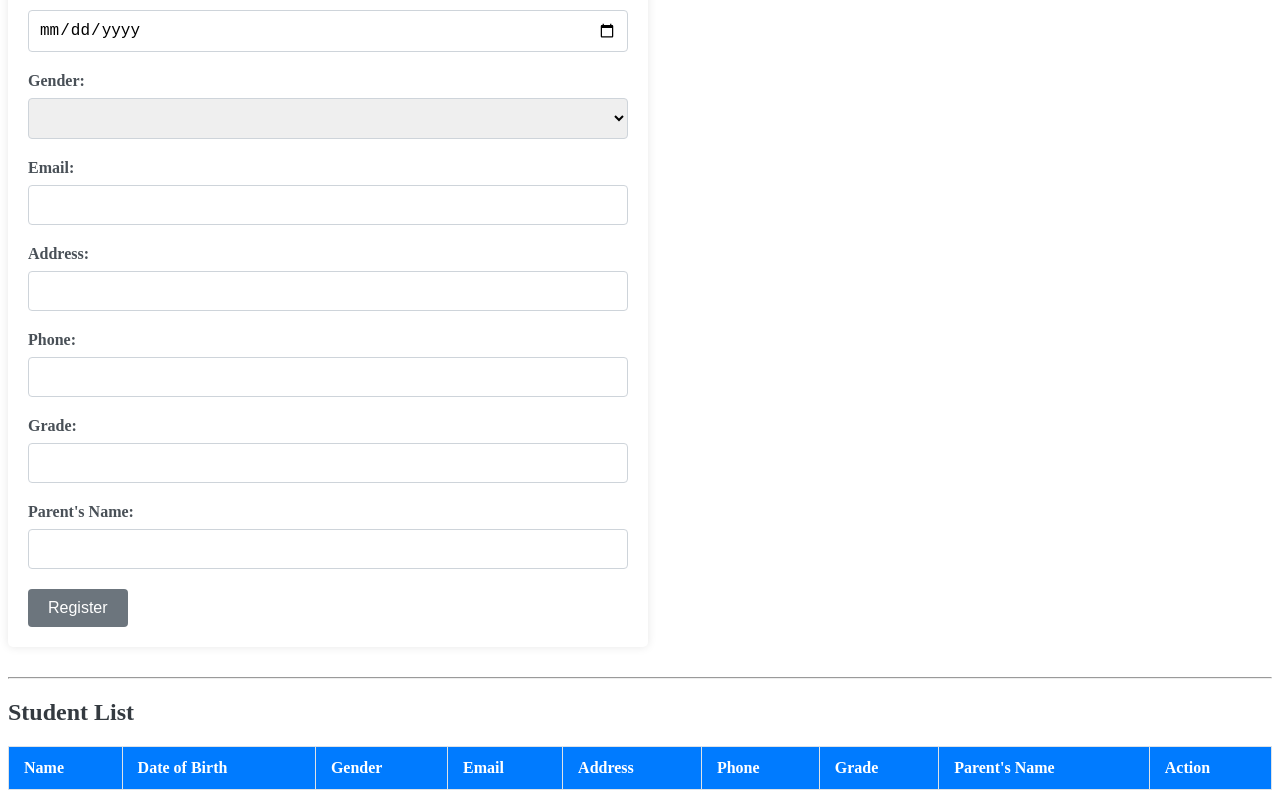
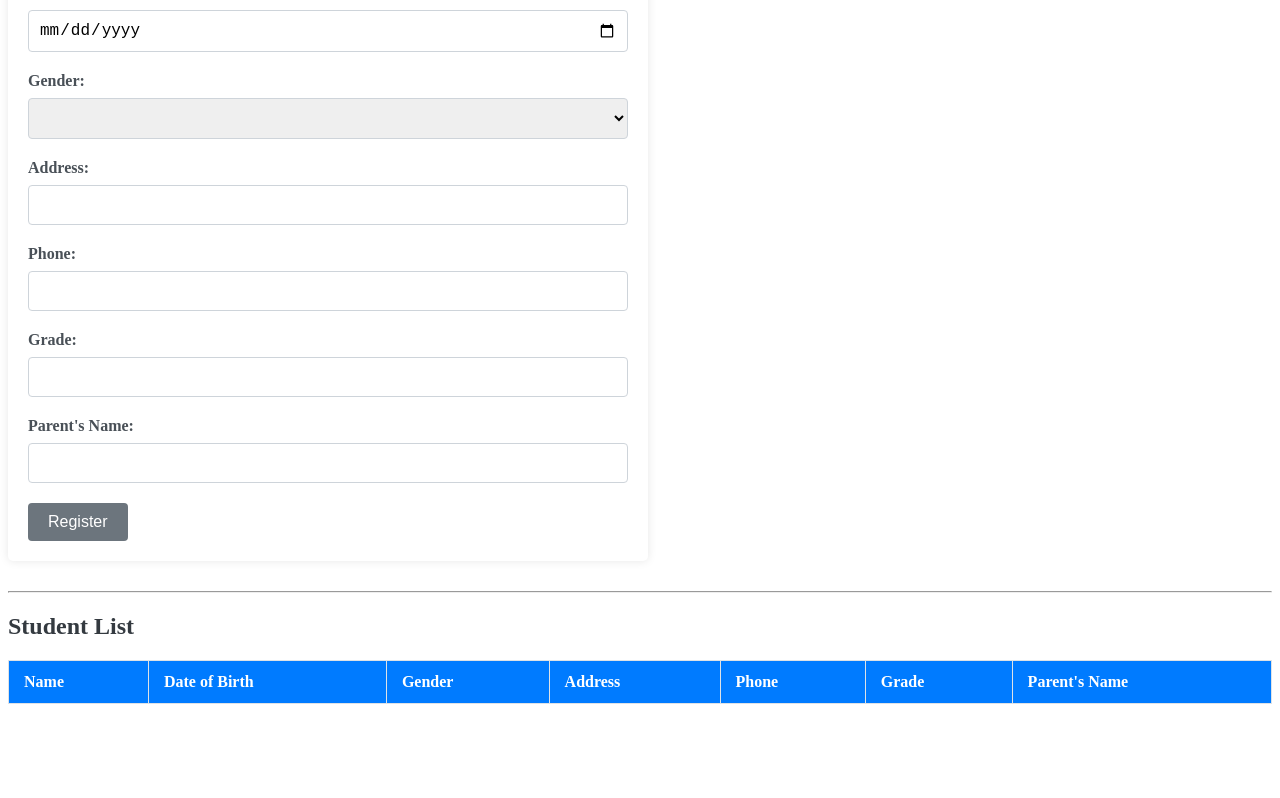
Before and after one commit to ou786/Student-Registration-app, an Angular app: page / in a window 1280 px wide. Shown: the part 189-987 px from the top of the page. After the commit the page ends 901 px from the top, so only its background shows below. Built offline with nearby package versions, Linux system fonts and the light colour scheme.

Commit message:
Update student-registration.component.html

```diff
--- a/src/app/student-registration/student-registration.component.html
+++ b/src/app/student-registration/student-registration.component.html
@@ -12,10 +12,6 @@
     <option value="female">Female</option>
     <option value="other">Other</option>
   </select>
-
-  <label for="email">Email:</label>
-  <input type="email" id="email" name="email" [(ngModel)]="student.email" required>
-
   <label for="address">Address:</label>
   <input type="text" id="address" name="address" [(ngModel)]="student.address" required>
 
@@ -27,6 +23,8 @@
 
   <label for="parentsName">Parent's Name:</label>
   <input type="text" id="parentsName" name="parentsName" [(ngModel)]="student.parentsName" required>
+
+  <!-- Add more form fields for other student information -->
 
   <button type="submit" [disabled]="!studentForm.valid">Register</button>
 </form>
@@ -40,26 +38,24 @@
       <th>Name</th>
       <th>Date of Birth</th>
       <th>Gender</th>
-      <th>Email</th>
       <th>Address</th>
       <th>Phone</th>
       <th>Grade</th>
       <th>Parent's Name</th>
-      <th>Action</th>
+      <!-- Add more table headers for other student information -->
     </tr>
   </thead>
 
   <tbody>
-    <tr *ngFor="let student of students; let i = index">
+    <tr *ngFor="let student of students">
       <td>{{ student.name }}</td>
       <td>{{ student.dob }}</td>
       <td>{{ student.gender }}</td>
-      <td>{{ student.email }}</td>
       <td>{{ student.address }}</td>
       <td>{{ student.ph }}</td>
       <td>{{ student.grade }}</td>
       <td>{{ student.parentsName }}</td>
-      <td><button (click)="deleteStudent(i)">Delete</button></td>
+      <!-- Display other student information in corresponding table cells -->
     </tr>
   </tbody>
 </table>
```
